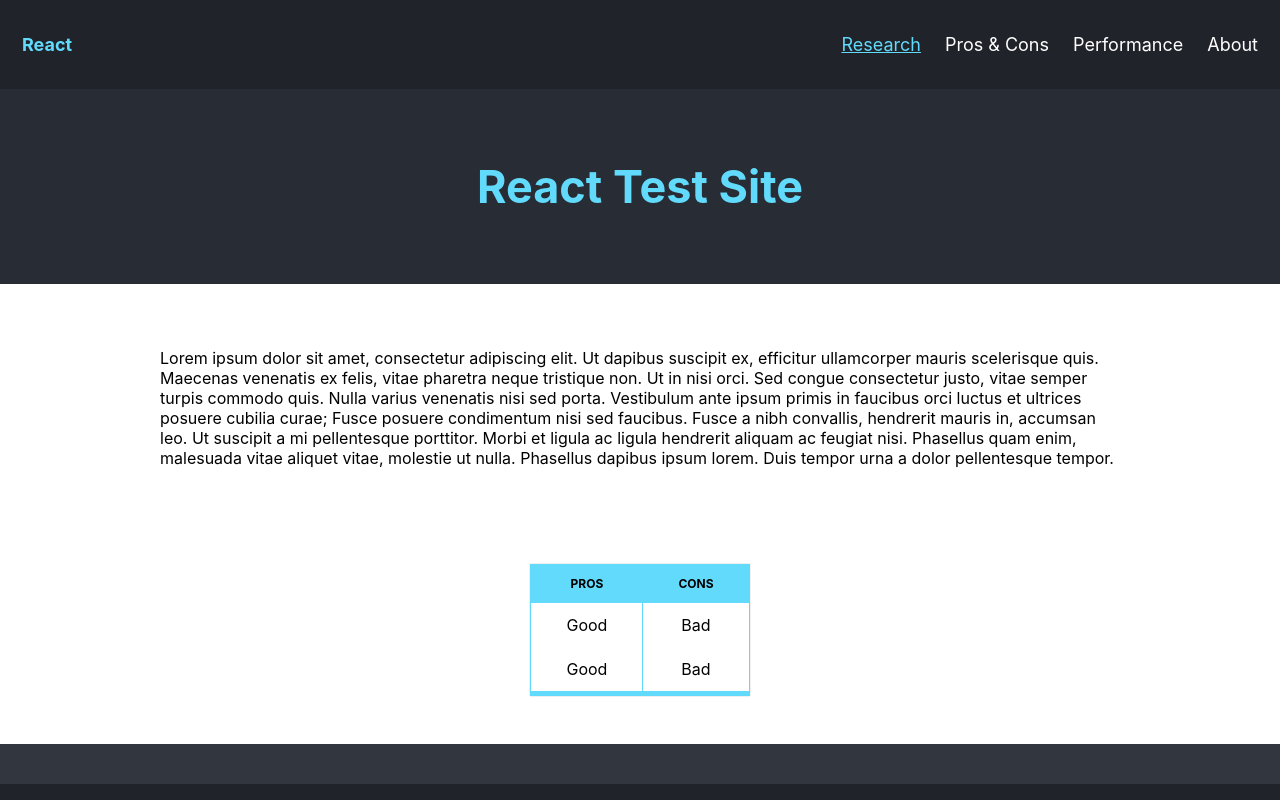
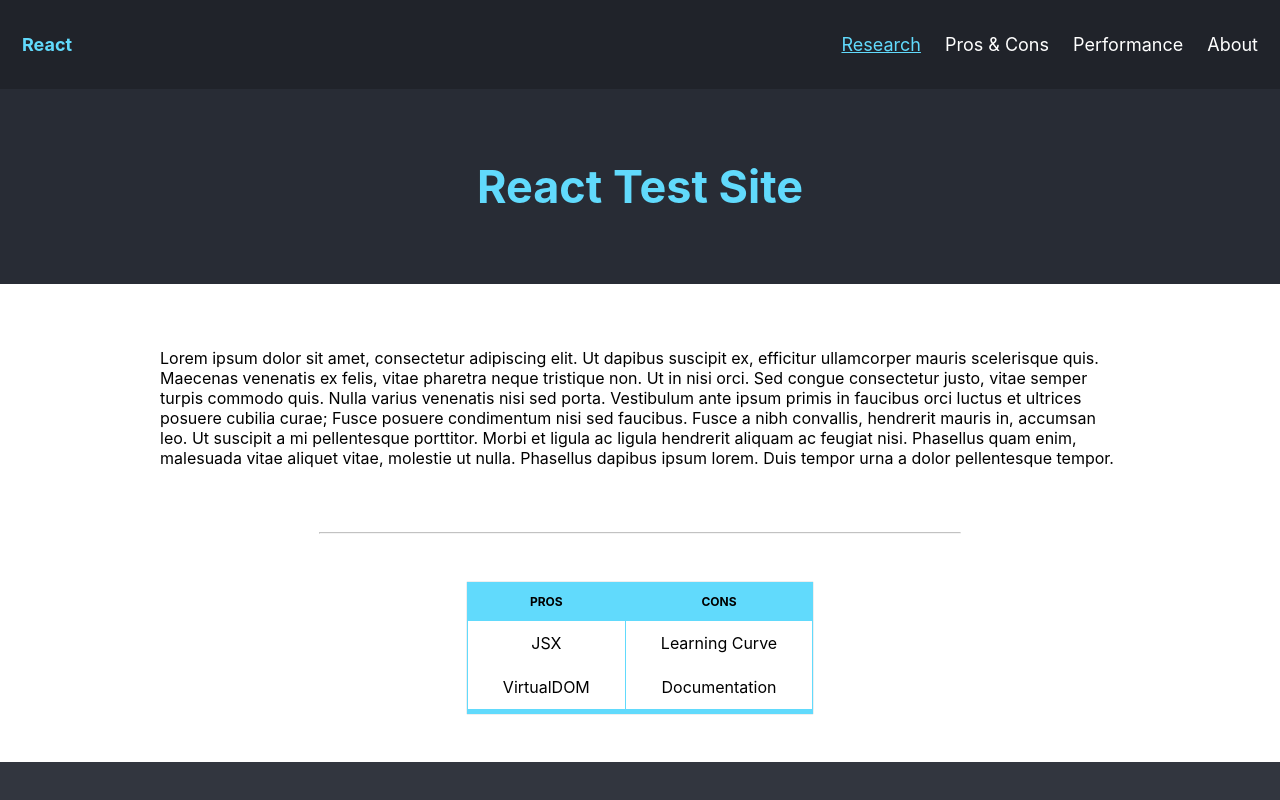
Before and after one commit to MaggiePerry/React-Test-Site, a React (Create React App) app: page / in a window 1280 px wide. Shown: the top 800 px of the page. Built offline with nearby package versions, Linux system fonts and the light colour scheme.

Commit message:
broke components out into separate files

```diff
--- /dev/null
+++ b/src/components/Footer.js
@@ -0,0 +1,16 @@
+import React from "react";
+
+export function Footer() {
+    return (
+        <footer className="footer">
+            <h3></h3>
+            <div className="footer-menu">
+                <a className="active" href="#Research">Research</a>
+                <a className="active" href="#Pros&Cons">Pros & Cons</a>
+                <a className="active" href="#Performance">Performance</a>
+                <a className="active" href="#About">About</a>
+            </div>
+            <p>Copyright © 2020 Maggie Perry</p>
+        </footer>
+    );
+}
--- /dev/null
+++ b/src/components/Header.js
@@ -0,0 +1,15 @@
+import React from "react";
+
+export function Header() {
+    return (
+        <header className="header">
+            <a href="#default" className="logo">React</a>
+            <div className="header-menu">
+                <a className="active" href="#page1">Research</a>
+                <a href="#page2">Pros & Cons</a>
+                <a href="#page3">Performance</a>
+                <a href="#page4">About</a>
+            </div>
+        </header>
+    );
+}
--- a/src/components/Page.js
+++ b/src/components/Page.js
@@ -1,59 +1,27 @@
 import React from "react";
+import { Header } from "./Header"
+import { Table } from "./Table"
+import { Footer } from "./Footer"
 
 export function Page () {
     return (
         <div>
-            <header className="header">
-                <a href="#default" className="logo">React</a>
-                <div className="header-menu">
-                    <a className="active" href="#page1">Research</a>
-                    <a href="#page2">Pros & Cons</a>
-                    <a href="#page3">Performance</a>
-                    <a href="#page4">About</a>
-                </div>
-            </header>
+            <Header />
 
             <article className="article">
-            <h1> React Test Site </h1>
+                <h1> React Test Site </h1>
 
-            <p>Lorem ipsum dolor sit amet, consectetur adipiscing elit. Ut dapibus suscipit ex, efficitur ullamcorper mauris scelerisque quis. Maecenas venenatis ex felis, vitae pharetra neque tristique non. Ut in nisi orci. Sed congue consectetur justo, vitae semper turpis commodo quis. Nulla varius venenatis nisi sed porta. Vestibulum ante ipsum primis in faucibus orci luctus et ultrices posuere cubilia curae; Fusce posuere condimentum nisi sed faucibus. Fusce a nibh convallis, hendrerit mauris in, accumsan leo. Ut suscipit a mi pellentesque porttitor. Morbi et ligula ac ligula hendrerit aliquam ac feugiat nisi. Phasellus quam enim, malesuada vitae aliquet vitae, molestie ut nulla. Phasellus dapibus ipsum lorem. Duis tempor urna a dolor pellentesque tempor.</p>
+                <p>Lorem ipsum dolor sit amet, consectetur adipiscing elit. Ut dapibus suscipit ex, efficitur ullamcorper mauris scelerisque quis. Maecenas venenatis ex felis, vitae pharetra neque tristique non. Ut in nisi orci. Sed congue consectetur justo, vitae semper turpis commodo quis. Nulla varius venenatis nisi sed porta. Vestibulum ante ipsum primis in faucibus orci luctus et ultrices posuere cubilia curae; Fusce posuere condimentum nisi sed faucibus. Fusce a nibh convallis, hendrerit mauris in, accumsan leo. Ut suscipit a mi pellentesque porttitor. Morbi et ligula ac ligula hendrerit aliquam ac feugiat nisi. Phasellus quam enim, malesuada vitae aliquet vitae, molestie ut nulla. Phasellus dapibus ipsum lorem. Duis tempor urna a dolor pellentesque tempor.</p>
 
-            <div className="table">
-                <table>
-                    <thead>
-                        <tr>
-                            <th>Pros</th>
-                            <th>Cons</th>
-                        </tr>
-                    </thead>
-                    <tbody>
-                        <tr>
-                            <td>Good</td>
-                            <td>Bad</td>
-                        </tr>
-                        <tr>
-                            <td>Good</td>
-                            <td>Bad</td>
-                        </tr>
-                    </tbody>
-                </table>
-            </div>
+                <hr></hr>
+
+                <Table />
 
             </article>
 
-            <footer className="footer">
-                <h3></h3>
-                <div className="footer-menu">
-                    <a className="active" href="#page1">Research</a>
-                    <a className="active" href="#page2">Pros & Cons</a>
-                    <a className="active" href="#page3">Performance</a>
-                    <a className="active" href="#page4">About</a>
-                </div>
-                <p>Copyright © 2020 Maggie Perry</p>
-            </footer>
+            <Footer />
 
         </div>
-
     );
 
 }
--- /dev/null
+++ b/src/components/Table.js
@@ -0,0 +1,26 @@
+import React from "react";
+
+export function Table() {
+    return (
+        <div className="table">
+            <table>
+                <thead>
+                    <tr>
+                        <th>Pros</th>
+                        <th>Cons</th>
+                    </tr>
+                </thead>
+                <tbody>
+                    <tr>
+                        <td>JSX</td>
+                        <td>Learning Curve</td>
+                    </tr>
+                    <tr>
+                        <td>VirtualDOM</td>
+                        <td>Documentation</td>
+                    </tr>
+                </tbody>
+            </table>
+        </div>
+    );
+}
```
